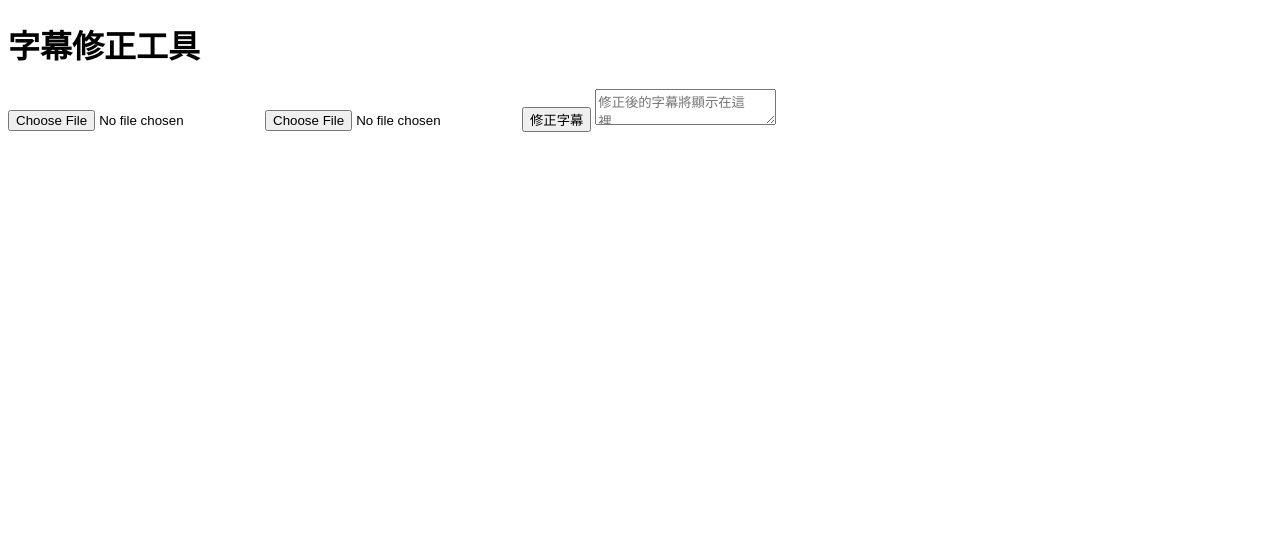
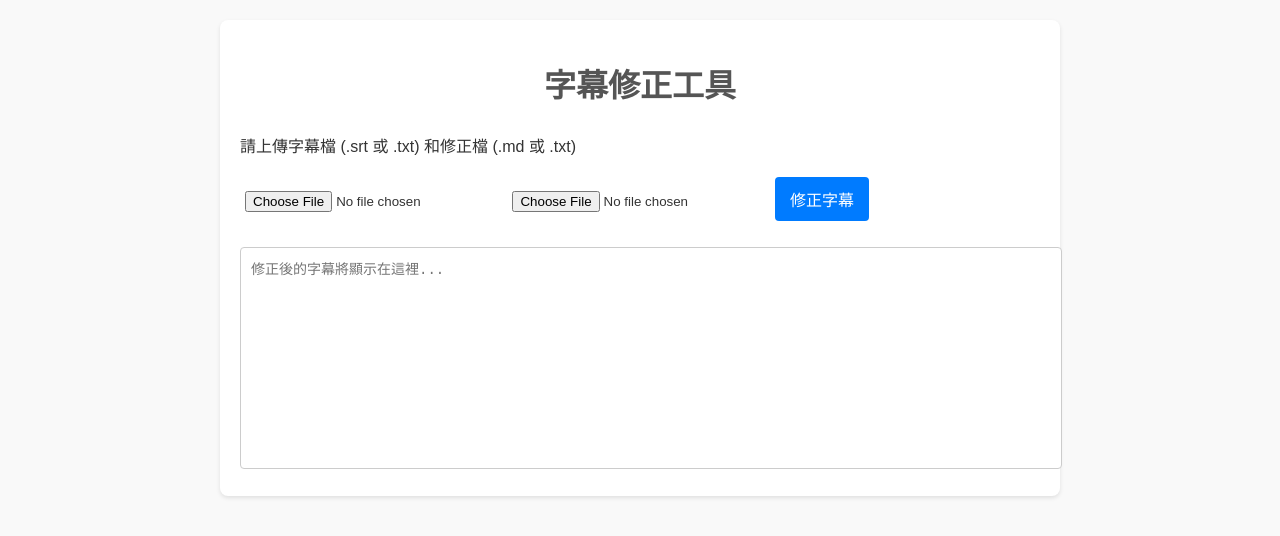
Before and after one commit to dde5/pg.github.io, a plain HTML site: page PG/sub_fixer.html in a window 1280 px wide. Drawn offline with Linux system fonts and the light colour scheme.

Commit message:
Add files via upload

```diff
--- a/PG/sub_fixer.html
+++ b/PG/sub_fixer.html
@@ -4,10 +4,58 @@
   <meta charset="UTF-8">
   <meta name="viewport" content="width=device-width, initial-scale=1.0">
   <title>字幕修正工具</title>
+  <style>
+    body {
+      font-family: Arial, sans-serif;
+      line-height: 1.6;
+      margin: 20px;
+      background-color: #f9f9f9;
+      color: #333;
+    }
+    .container {
+      max-width: 800px;
+      margin: auto;
+      background: #fff;
+      padding: 20px;
+      border-radius: 8px;
+      box-shadow: 0 2px 4px rgba(0, 0, 0, 0.1);
+    }
+    h1 {
+      text-align: center;
+      color: #555;
+    }
+    input[type="file"] {
+      margin: 10px 0;
+      padding: 5px;
+    }
+    button {
+      background-color: #007BFF;
+      color: #fff;
+      border: none;
+      padding: 10px 15px;
+      border-radius: 4px;
+      cursor: pointer;
+      font-size: 16px;
+    }
+    button:hover {
+      background-color: #0056b3;
+    }
+    textarea {
+      width: 100%;
+      height: 200px;
+      margin-top: 20px;
+      padding: 10px;
+      font-size: 14px;
+      border: 1px solid #ccc;
+      border-radius: 4px;
+      resize: none;
+    }
+  </style>
 </head>
 <body>
-  <div>
+  <div class="container">
     <h1>字幕修正工具</h1>
+    <p>請上傳字幕檔 (.srt 或 .txt) 和修正檔 (.md 或 .txt)</p>
     <input type="file" id="subtitleFile" accept=".srt,.txt">
     <input type="file" id="fixFile" accept=".md,.txt">
     <button onclick="processFiles()">修正字幕</button>
@@ -18,11 +66,12 @@
   <script>
     let correctedContent = '';
 
+    // 讀取檔案內容
     function readFile(file) {
       return new Promise((resolve, reject) => {
         const reader = new FileReader();
         reader.onload = () => {
-          console.log("讀取的檔案內容：", reader.result);
+          console.log(`讀取的檔案內容：\n${reader.result}`);
           resolve(reader.result);
         };
         reader.onerror = () => reject(reader.error);
@@ -30,6 +79,7 @@
       });
     }
 
+    // 解析修正檔內容
     function parseFixes(mdContent) {
       const fixes = {};
       const regex = /- 原始字幕內容：(.*?)\n- 建議修正內容：(.*?)\n/g;
@@ -41,37 +91,45 @@
           .split(',')
           .map(s => s.trim());
         if (originals.length !== corrections.length) {
-          throw new Error("原始字幕與修正字幕數量不匹配！");
+          throw new Error('原始字幕與修正字幕數量不匹配，請檢查修正檔內容！');
         }
         originals.forEach((original, idx) => {
           fixes[original] = corrections[idx];
         });
       }
-      console.log("解析的修正內容：", fixes);
+      console.log('解析的修正內容對應表：', fixes);
       return fixes;
     }
 
+    // 應用修正到字幕檔
     function applyFixes(subtitleContent, fixes) {
       const lines = subtitleContent.split('\n');
-      return lines.map(line => {
+      const updatedLines = [];
+      let modifiedCount = 0;
+
+      lines.forEach(line => {
         let updatedLine = line;
         for (const [original, corrected] of Object.entries(fixes)) {
           if (updatedLine.includes(original)) {
             updatedLine = updatedLine.replaceAll(original, corrected);
+            modifiedCount++;
           }
         }
-        console.log("修正行：", line, " -> ", updatedLine);
-        return updatedLine;
-      }).join('\n');
+        updatedLines.push(updatedLine);
+      });
+
+      console.log(`總共修正了 ${modifiedCount} 處字幕錯誤。`);
+      return updatedLines.join('\n');
     }
 
     async function processFiles() {
       const subtitleFile = document.getElementById('subtitleFile').files[0];
       const fixFile = document.getElementById('fixFile').files[0];
       const outputElement = document.getElementById('output');
+      const downloadButton = document.getElementById('downloadButton');
 
       if (!subtitleFile || !fixFile) {
-        alert("請上傳字幕檔和修正檔！");
+        alert('請上傳字幕檔和修正檔！');
         return;
       }
 
@@ -79,15 +137,24 @@
         const subtitleContent = await readFile(subtitleFile);
         const fixContent = await readFile(fixFile);
         const fixes = parseFixes(fixContent);
+
+        // 確保修正檔被正確解析
+        if (Object.keys(fixes).length === 0) {
+          throw new Error('修正檔解析失敗，請檢查內容格式！');
+        }
+
         correctedContent = applyFixes(subtitleContent, fixes);
 
+        // 更新結果到界面
         outputElement.value = correctedContent;
-        alert("修正完成！");
+        downloadButton.style.display = 'inline-block';
+        alert('修正完成！');
       } catch (error) {
-        alert("發生錯誤：" + error.message);
+        alert(`發生錯誤：${error.message}`);
       }
     }
 
+    // 下載修正後的字幕檔案
     function downloadFile() {
       const blob = new Blob([correctedContent], { type: 'text/plain' });
       const link = document.createElement('a');
```
